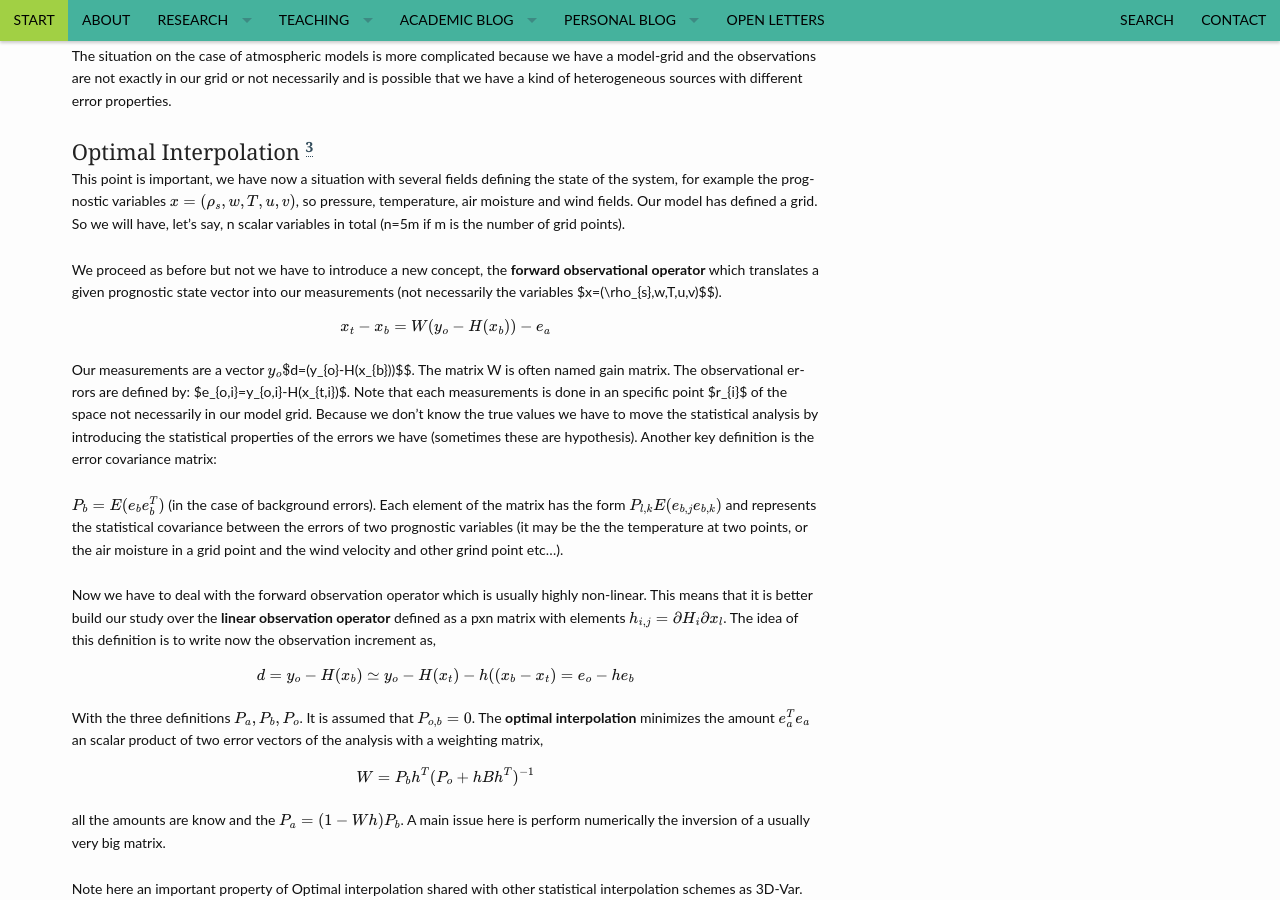
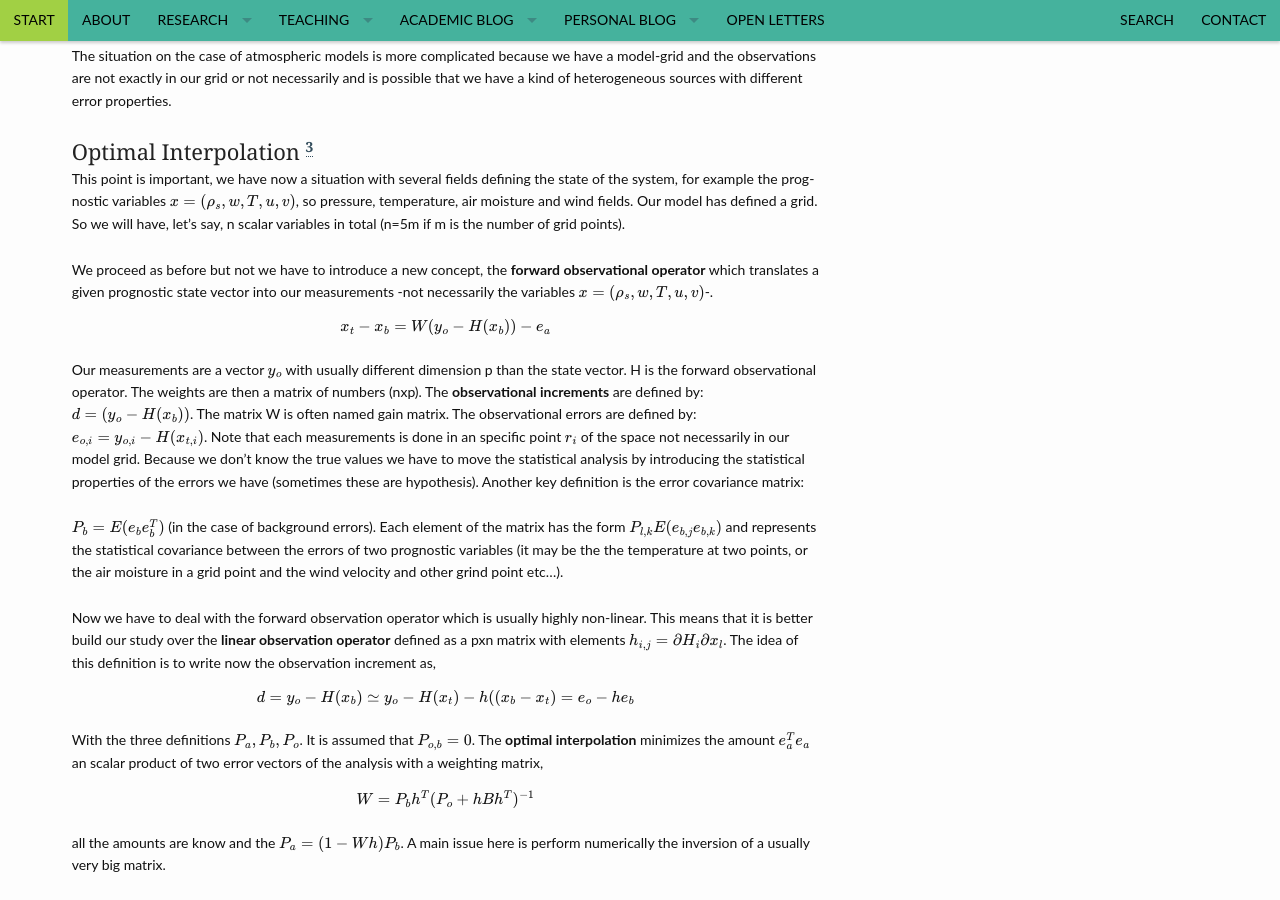
Before and after one commit to RCHG/rchg.github.io, a Jekyll site: the page built from _posts/2015-12-11-Data-Assimilation.md, in a window 1280 px wide and 900 px high, scrolled down 2042 px. Built offline with Jekyll 4.4.1, drawn with Linux system fonts in a browser that asks for light colours; formulas are drawn with MathJax 3.

Commit message:
Update 2015-12-11-Data-Assimilation.md

```diff
--- a/_posts/2015-12-11-Data-Assimilation.md
+++ b/_posts/2015-12-11-Data-Assimilation.md
@@ -113,11 +113,11 @@ The situation on the case of atmospheric models is more complicated because we h
 
 This point is important, we have now a situation with several fields defining the state of the system, for example the prognostic variables $$x=(\rho_{s},w,T,u,v)$$, so pressure, temperature, air moisture and wind fields. Our model has defined a grid. So we will have, let's say, n scalar variables in total (n=5m if m is the number of grid points).
 
-We proceed as before but not we have to introduce a new concept, the **forward observational operator** which translates a given prognostic state vector into our measurements (not necessarily the variables $x=(\rho_{s},w,T,u,v)$$).
+We proceed as before but not we have to introduce a new concept, the **forward observational operator** which translates a given prognostic state vector into our measurements -not necessarily the variables $$x=(\rho_{s},w,T,u,v)$$-.
 
 $$x_{t} - x_{b} =  W(y_{o}-H(x_{b}))-e_{a}$$
 
-Our measurements are a vector $$y_{o}$%$ with usually different dimension p than the state vector. H is the forward observational operator. The weights are then a matrix of numbers (nxp). The **observational increments** are defined by: $$d=(y_{o}-H(x_{b}))$$. The matrix W is often named gain matrix. The observational errors are defined by: $e_{o,i}=y_{o,i}-H(x_{t,i})$. Note that each measurements is done in an specific point $r_{i}$ of the space not necessarily in our model grid. Because we don't know the true values we have to move the statistical analysis by introducing the statistical properties of the errors we have (sometimes these are hypothesis). Another key definition is the error covariance matrix:
+Our measurements are a vector $$y_{o}$$ with usually different dimension p than the state vector. H is the forward observational operator. The weights are then a matrix of numbers (nxp). The **observational increments** are defined by: $$d=(y_{o}-H(x_{b}))$$. The matrix W is often named gain matrix. The observational errors are defined by: $$e_{o,i}=y_{o,i}-H(x_{t,i})$$. Note that each measurements is done in an specific point $$r_{i}$$ of the space not necessarily in our model grid. Because we don't know the true values we have to move the statistical analysis by introducing the statistical properties of the errors we have (sometimes these are hypothesis). Another key definition is the error covariance matrix:
 
 $$P_{b}=E(e_{b}e_{b}^{T})$$ (in the case of background errors). Each element of the matrix has the form $$P_{l,k}E(e_{b,j}e_{b,k})$$ and represents the statistical covariance between the errors of two prognostic variables (it may be the the temperature at two points, or the air moisture in a grid point and the wind velocity and other grind point etc...).
 
```
